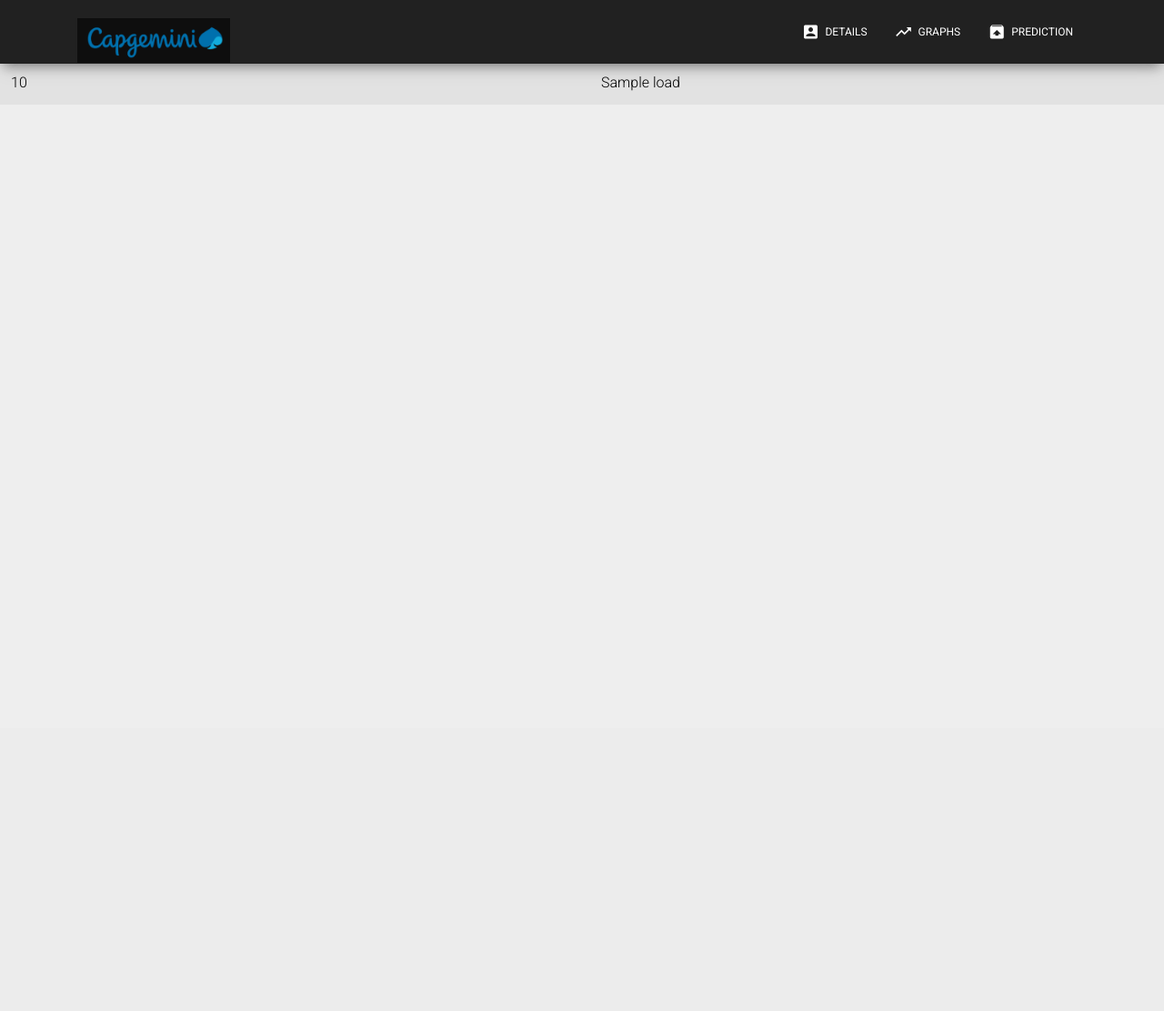
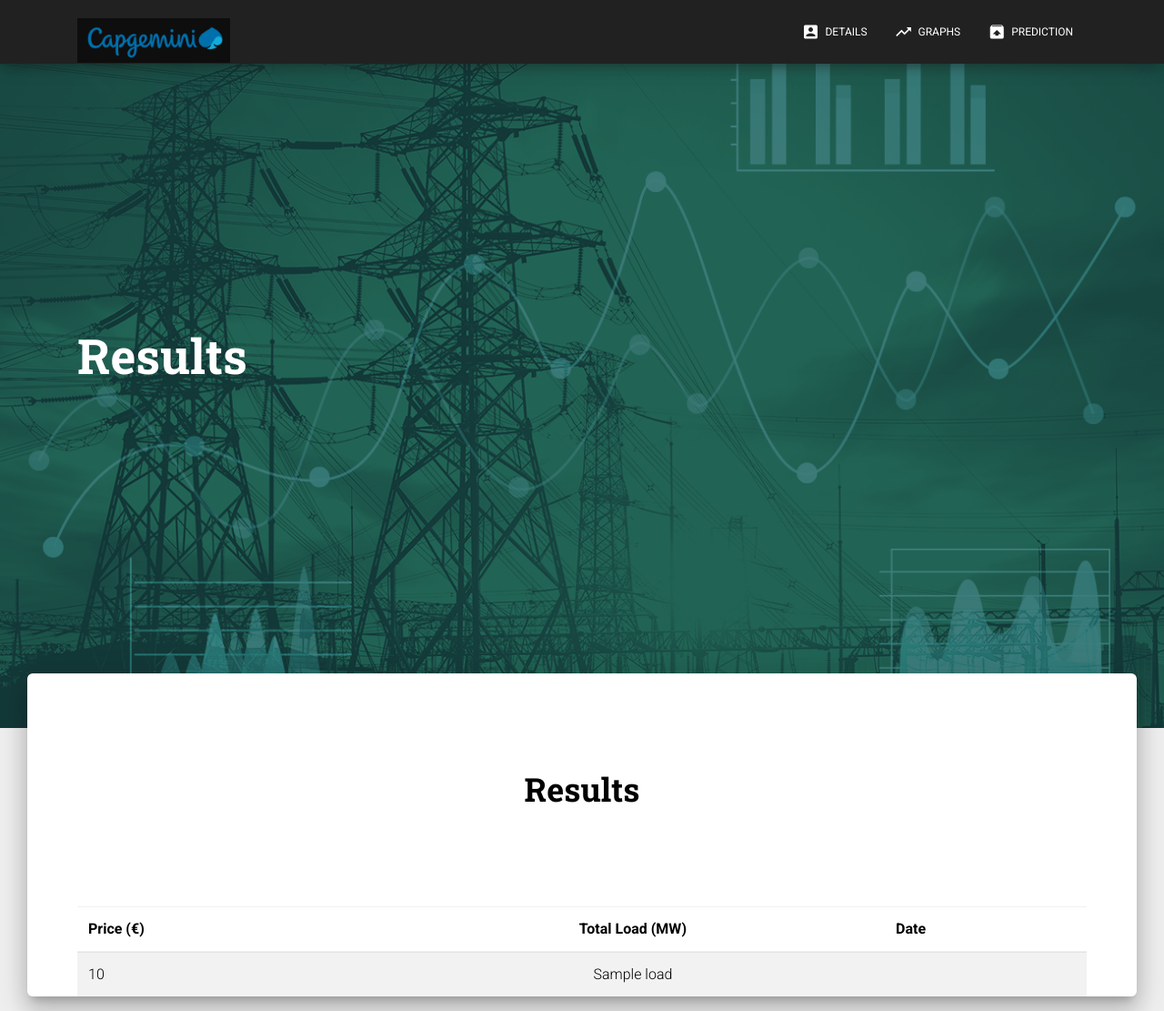
Before and after one commit to imrptsngh/demand-prediction, a Flask app: template frontend/templates/result.html in a window 1280 px wide. Shown: the whole page at 91% size. Before the commit the page ends 100 px from the top, so only its background shows below. Run offline with Flask 2, Linux system fonts and the light colour scheme; the template is opened without the code that fills it: most values are stand-ins (such as "Sample title", 1, 10 or a date in 2020); parts of the project's set-up code (start-up, migrations or seed data) failed here and were passed over; some libraries are stand-ins or nearby versions.

Commit message:
Added basic results page

```diff
--- a/frontend/app.py
+++ b/frontend/app.py
@@ -27,19 +27,13 @@
 def result():
 
     if request.method == 'POST':
-        print("inside post")
         to_predict_list = request.form.to_dict()
-        print(to_predict_list)
         to_predict_list = list(to_predict_list.values())
-        #to_predict_list = list(map(int, to_predict_list))
         to_predict = np.array(to_predict_list).reshape(1, 10)
-
         result = loaded_model.predict(to_predict)
-        #result = ValuePredictor(to_predict_list)
         resultarr = list(result[0])
         tload = "{:.2f}".format(float(resultarr[0]))
         price = "{:.2f}".format(float(resultarr[1]))
-
         prediction = {"price": price, "load": tload}
     return render_template("result.html", prediction=prediction)
 
--- a/frontend/templates/prediction.html
+++ b/frontend/templates/prediction.html
@@ -143,8 +143,8 @@
     <div class="container">
         <div class="row">
             <div class="col text-center" style="padding-bottom: 25px; padding-top: 15px;">
-                <button class="btn btn-default btn-raised">Clear</button>
-                <button type="submit" class="btn btn-danger btn-raised" >Submit</button>
+                <button type="reset"  class="btn btn-default btn-raised">Reset</button>
+                <button type="submit" class="btn btn-danger btn-raised" >Predict</button>
                 <button type="button" class="btn btn-danger btn-raised" onclick=generate()>Generate Values</button>
             </div>
         </div>
--- a/frontend/templates/result.html
+++ b/frontend/templates/result.html
@@ -1,8 +1,28 @@
 {% extends 'base.html'%}
 {% block content %}
+<div class="page-header header-filter" data-parallax="true"
+    style="background-image: url('static/assets/img/energy-prediction.png')">
+    <div class="container">
+        <div class="row">
+            <div class="col-md-6">
+                <h1 class="title">Results</h1>
+                <h4> </h4>
+                <br>
 
-<div class="tm-main-content">
-    <div class="table-responsive">
+            </div>
+        </div>
+    </div>
+</div>
+<div class="main main-raised">
+    <div class="container">
+        <div class="section text-center">
+            <div class="row">
+                <div class="col-md-8 ml-auto mr-auto">
+                    <h2 class="title">Results</h2>
+                </div>
+            </div>
+        </div>
+
         <table class="table table-hover table-striped tm-table-striped-even mt-3">
             <thead>
                 <tr class="tm-bg-gray">
@@ -22,8 +42,6 @@
                 </tr>
             </tbody>
         </table>
-    </div>
 
-</div>
 
-{% endblock content %}
+        {% endblock content %}
```
